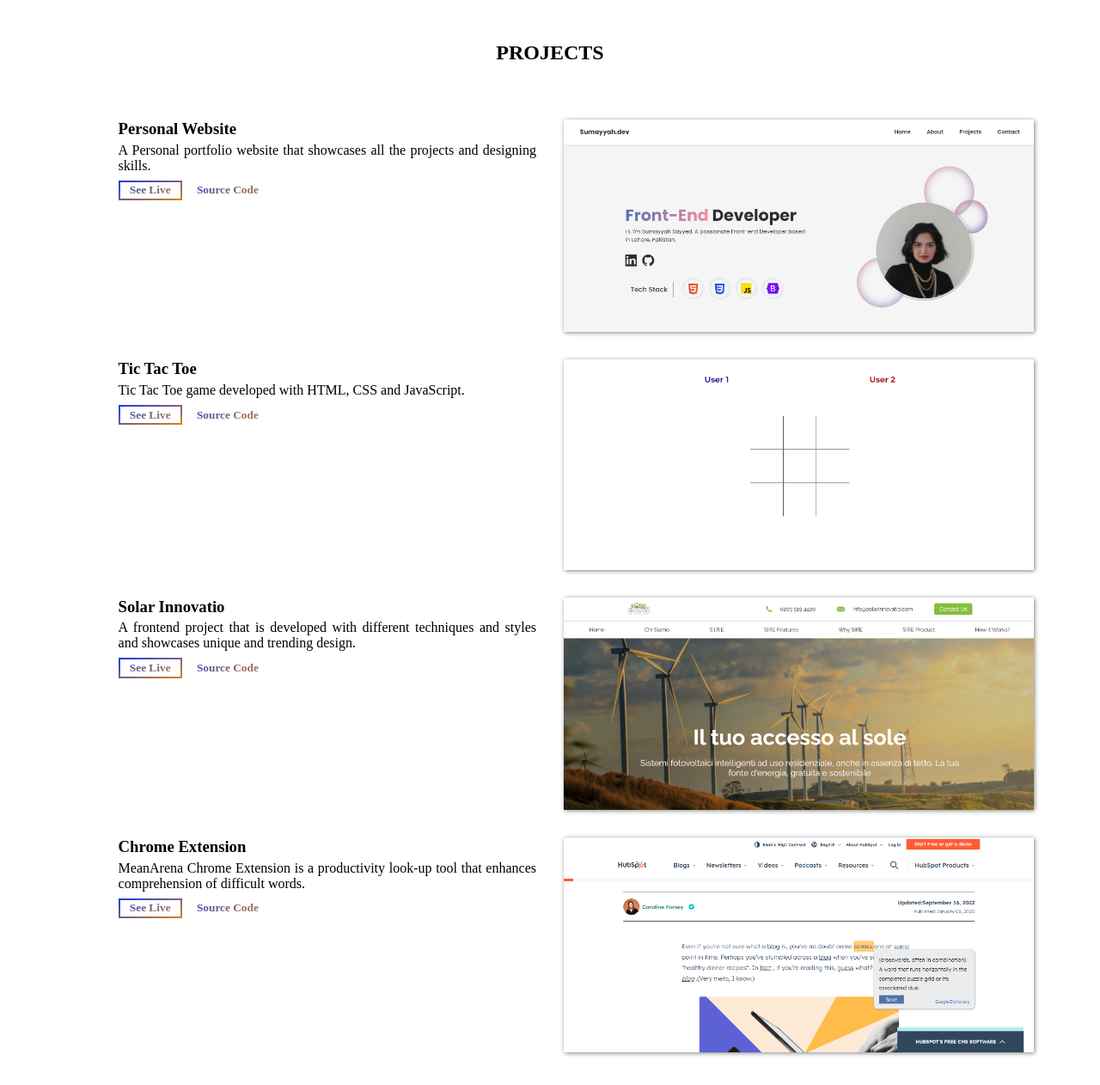
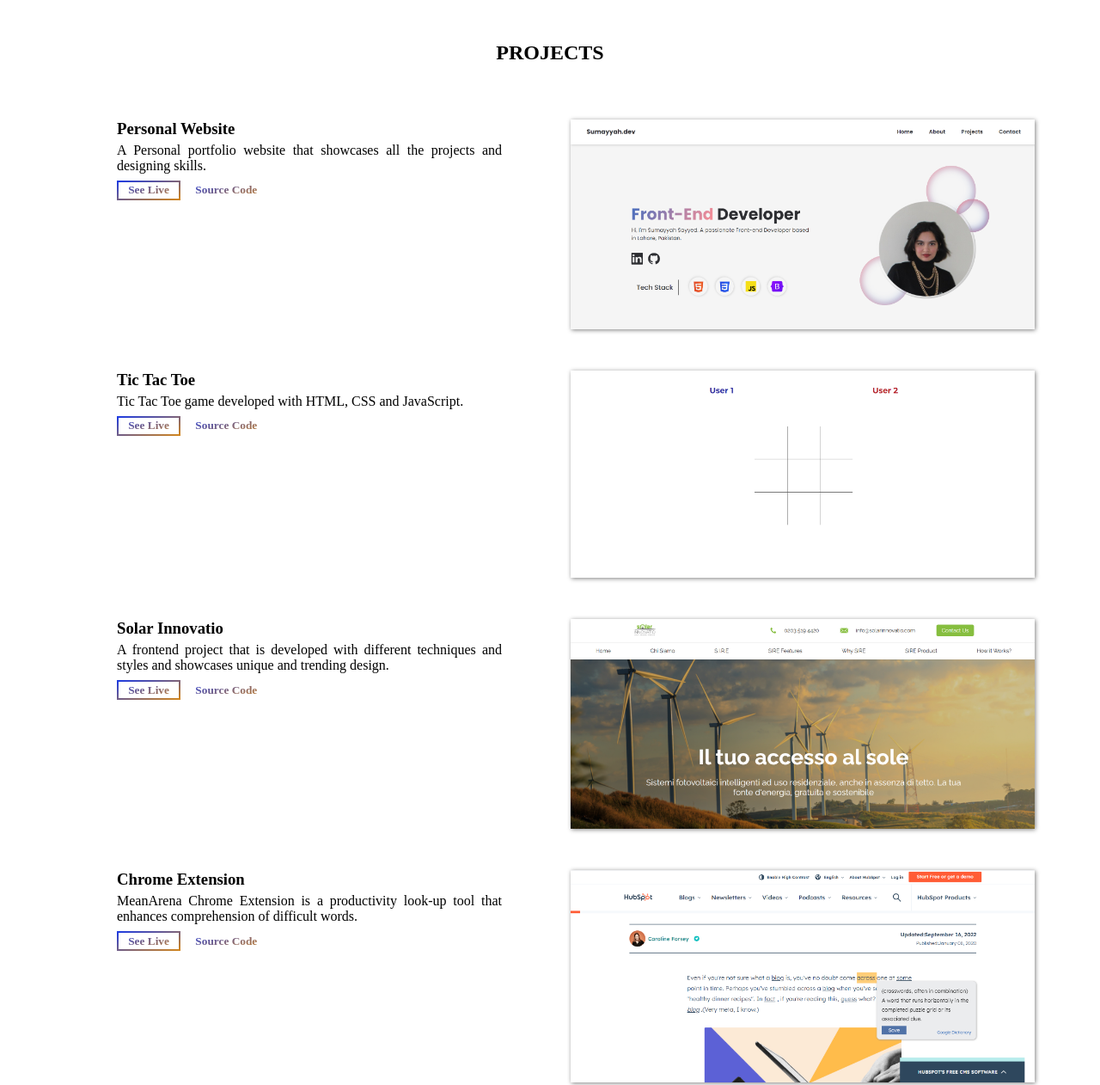
Before and after one commit to SumayyahSayyed/portfolio, a plain HTML site: page index.html in a window 1280 px wide. Shown: the part 1400-2662 px from the top of the page at 86% size. Drawn offline with Linux system fonts and the light colour scheme.

Commit message:
html and css file updated

```diff
--- a/index.html
+++ b/index.html
@@ -14,12 +14,6 @@
 </head>
 
 <body>
-    <!-- <nav class="navbar">
-        <a href="#">Home</a>
-        <a href="#about-me">About Me</a>
-        <a href="#project">Projects</a>
-        <a href="#">Contact</a>
-    </nav> -->
     <main>
         <header class="header">
             <h1>
@@ -31,7 +25,7 @@
             </button>
         </header>
 
-        <div class="about-me" id="about-me">
+        <section class="about-me" id="about-me">
             <h2>About Me</h2>
 
             <div class="about-me-information">
@@ -45,14 +39,14 @@
                     <button class="btn blue-section-btn">View Resume</button>
                 </div>
             </div>
-        </div>
+        </section>
 
-        <div class="project">
+        <section class="project">
             <h2>Projects</h2>
 
             <div class="project-no grid-projects">
 
-                <div class="grid-description-1">
+                <article class="grid-description-1">
                     <h3>Personal Website</h3>
                     <p>A Personal portfolio website that showcases all the projects and designing skills.</p>
                     <button class="btn name">
@@ -61,12 +55,12 @@
                     <button class="code-btn name">
                         <a href="https://github.com/SumayyahSayyed/my_personal_website" target="_blank">Source Code</a>
                     </button>
-                </div>
+                </article>
                 <img class="grid-image-1" src="assets/images/Sumayyah.dev.png" alt="">
 
 
                 <!------------------>
-                <div class="grid-description-2">
+                <article class="grid-description-2">
                     <h3>Tic Tac Toe</h3>
                     <p>Tic Tac Toe game developed with HTML, CSS and JavaScript.</p>
                     <button class="btn name">
@@ -77,12 +71,12 @@
                             Source Code
                         </a>
                     </button>
-                </div>
+                </article>
                 <img class=" grid-image-2" src="assets/images/Tic-tac-toe.png" alt="">
 
 
                 <!------------------>
-                <div class="grid-description-3">
+                <article class="grid-description-3">
                     <h3>Solar Innovatio</h3>
                     <p>A frontend project that is developed with different techniques and styles and showcases unique
                         and trending design.</p>
@@ -92,11 +86,11 @@
                     <button class="code-btn name">
                         <a href="https://github.com/SumayyahSayyed/Solar_Innovatio" target="_blank">Source Code</a>
                     </button>
-                </div>
+                </article>
                 <img class=" grid-image-3" src="assets/images/Solar Innovatio.png" alt="">
 
                 <!------------------>
-                <div class="grid-description-4">
+                <article class="grid-description-4">
                     <h3>Chrome Extension</h3>
                     <p>MeanArena Chrome Extension is a productivity look-up tool that enhances comprehension of
                         difficult words.</p>
@@ -109,16 +103,16 @@
                             Source Code
                         </a>
                     </button>
-                </div>
+                </article>
                 <img class="grid-image-4" src="assets/images/chrome-extension.png" alt="">
             </div>
-        </div>
+        </section>
 
-        <div class="contact">
+        <section class="contact">
             <h2>Contact</h2>
             <a href="mailto:sumayyahsayyed26@gmail.com">sumayyahsayyed26@gmail.com</a>
             <button class="btn blue-section-btn">Call to Action</button>
-        </div>
+        </section>
     </main>
 
     <footer class="footer">
--- a/style.css
+++ b/style.css
@@ -25,18 +25,6 @@ h2 {
 h3 {
     margin-bottom: .3rem;
 }
-
-/* ---------------- NavBar ---------------- */
-
-/* .navbar {
-    display: flex;
-    gap: 2rem;
-    justify-content: flex-end;
-    padding: .7rem 1rem;
-
-    background-color: #4b5cbe29;
-} */
-
 
 /* ---------------- Header ---------------- */
 
@@ -69,7 +57,7 @@ h3 {
     width: min-content;
     white-space: nowrap;
 
-    border-image: linear-gradient(160deg, #1d3be3, #d2861d) 1;
+    border-image: linear-gradient(160deg, #1d3be3, #d2861d)1;
     border-width: 2px;
     border-style: solid;
 }
@@ -136,7 +124,7 @@ h3 {
 .grid-projects {
     display: grid;
     justify-items: center;
-    gap: 2rem;
+    gap: 3rem;
 
     grid-template-areas:
         'description-1'
@@ -181,8 +169,9 @@ h3 {
     grid-area: image-4;
 }
 
-.project-no div p {
+.project-no article p {
     margin-bottom: .5rem;
+    margin-right: 2rem;
     text-align: justify;
 }
 
```
